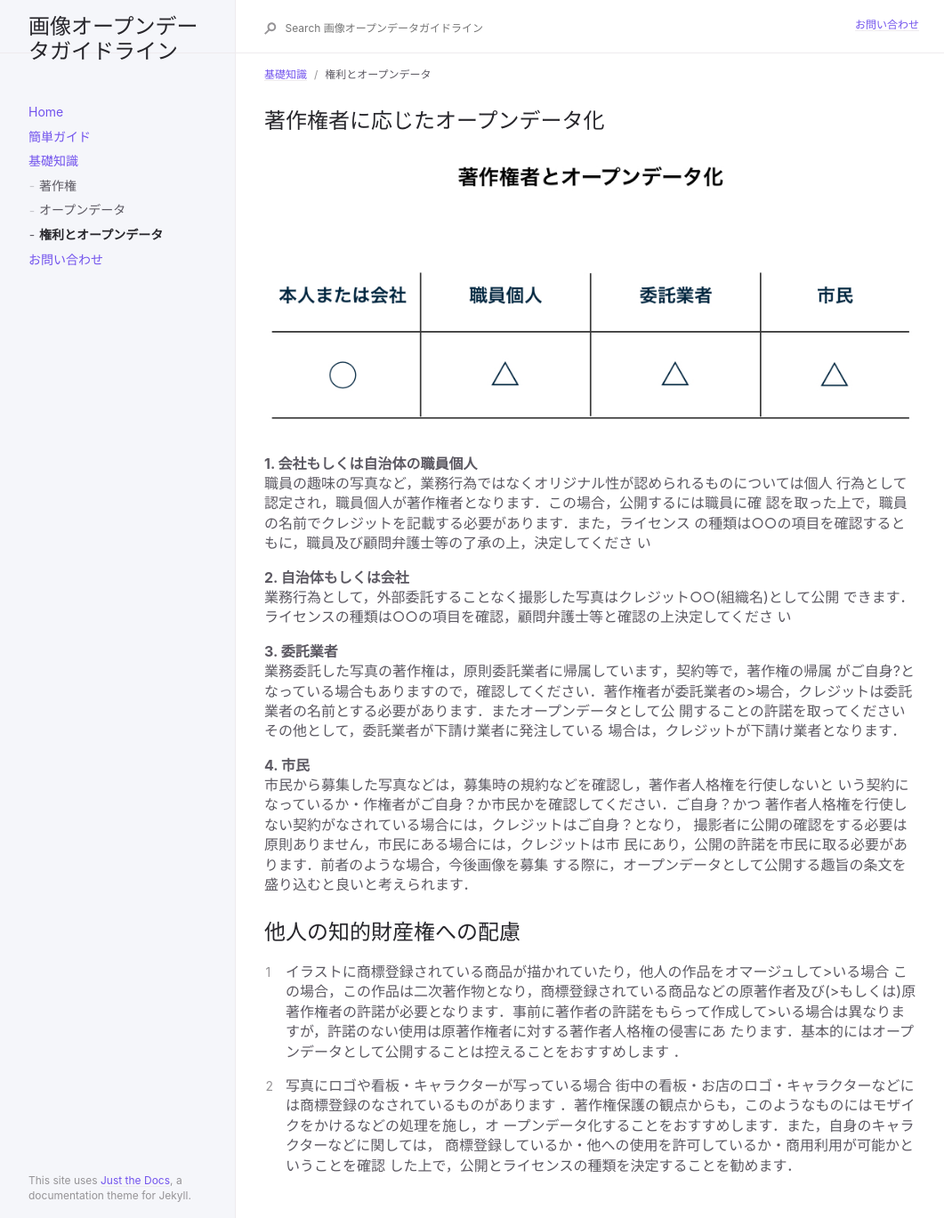
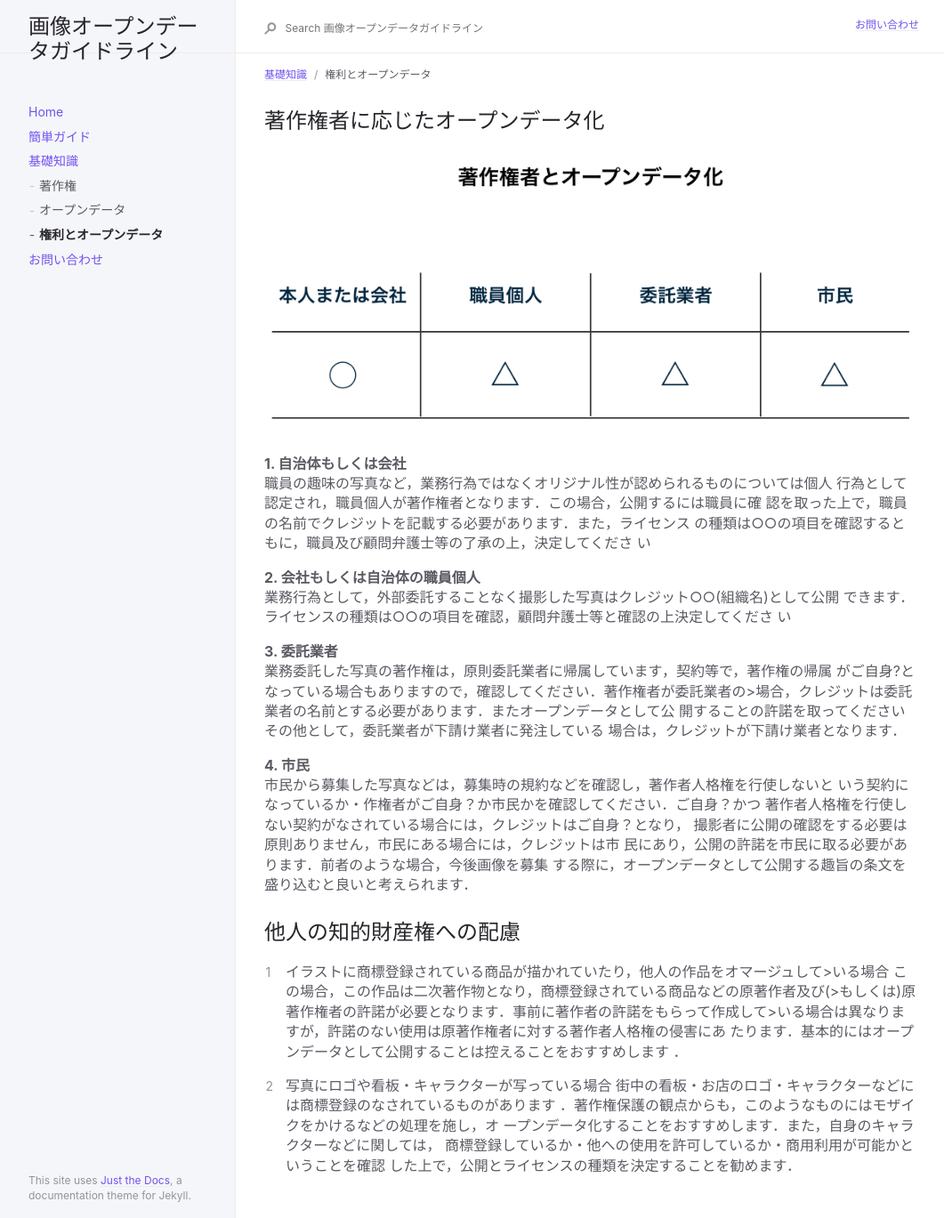
Before and after one commit to ayane0321/image-opendata-guide, a Jekyll site: the page built from docs/basic/warning.md, in a window 1280 px wide. Shown: the whole page at 89% size, without its empty margins (91-1152 px from the left). Built offline with Jekyll 4.4.1, drawn with Linux system fonts in a browser that asks for light colours.

```diff
--- a/docs/basic/warning.md
+++ b/docs/basic/warning.md
@@ -8,14 +8,14 @@ nav_order: 3
 ## 著作権者に応じたオープンデータ化
 
 ![著作権]({{site.baseurl}}/picture/license2.png)
-**1. 会社もしくは自治体の職員個人**
+**1. 自治体もしくは会社**
 職員の趣味の写真など，業務行為ではなくオリジナル性が認められるものについては個人
 行為として認定され，職員個人が著作権者となります．この場合，公開するには職員に確
 認を取った上で，職員の名前でクレジットを記載する必要があります．また，ライセンス
 の種類は○○の項目を確認するともに，職員及び顧問弁護士等の了承の上，決定してくださ
 い
 
-**2. 自治体もしくは会社**
+**2. 会社もしくは自治体の職員個人**
 業務行為として，外部委託することなく撮影した写真はクレジット○○(組織名)として公開
 できます．ライセンスの種類は○○の項目を確認，顧問弁護士等と確認の上決定してくださ
 い
```
Also changed, not shown: docs/quick/already.md (+3 -2 lines).
